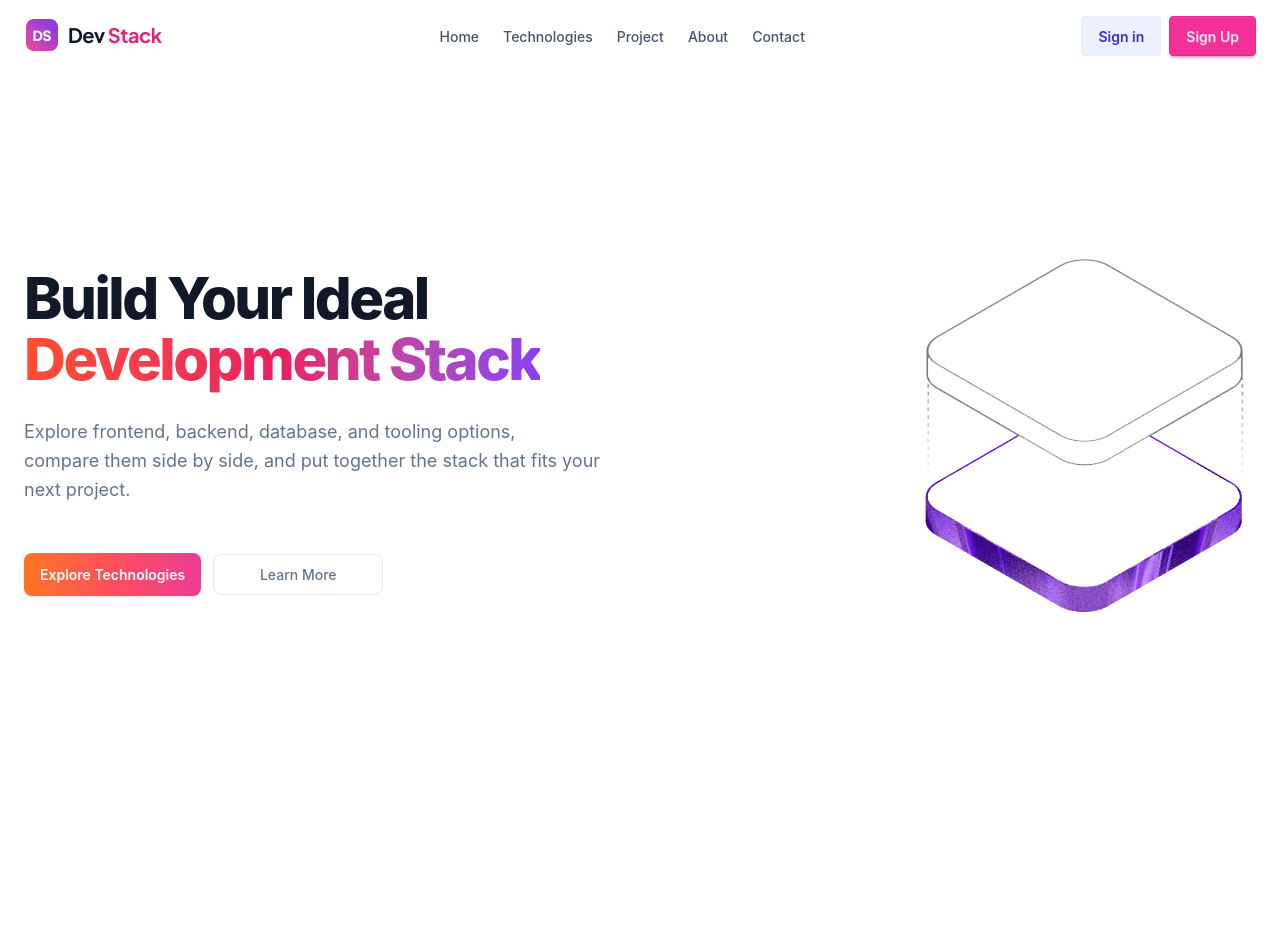
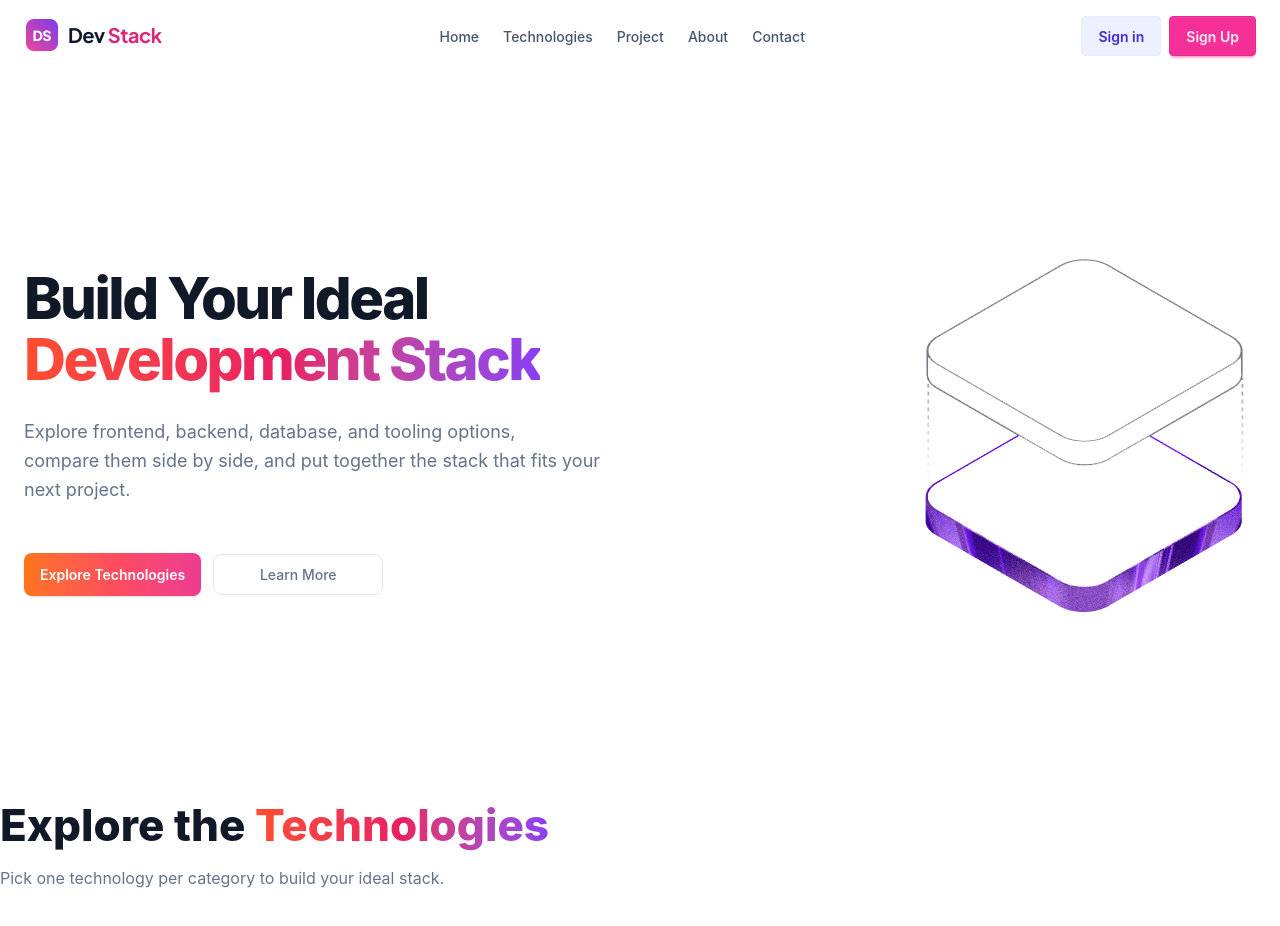
Before and after one commit to montuchandra143/dev-stackproject, a React (Vite) app: page / in a window 1280 px wide. Shown: the top 926 px of the page. Before the commit the page ends 800 px from the top, so only its background shows below. Built offline with nearby package versions, Linux system fonts and the light colour scheme.

Commit message:
Tecnologies add

```diff
--- a/src/App.tsx
+++ b/src/App.tsx
@@ -1,5 +1,6 @@
 import Hero from "./components/Hero"
 import Nav from "./components/Nav"
+import Tecnologies from "./components/Tecnologies"
 
 
 function App() {
@@ -8,6 +9,7 @@ function App() {
     <>
         <Nav/>
         <Hero/>
+        <Tecnologies/>
     </>
   )
 }
--- /dev/null
+++ b/src/components/Tecnologies.tsx
@@ -0,0 +1,28 @@
+import React from 'react';
+
+const Tecnologies = () => {
+    return (
+        <div>
+             <div className="container mx-auto max-w-7xl">
+                <div className="mb-12">
+                    <h2 className="text-[36px] sm:text-[44px] font-extrabold text-[#111827]">
+                        Explore the{" "}
+                        <span className="bg-gradient-to-r from-[#ff4d2e] via-[#e91e63] to-[#8b3df5] bg-clip-text text-transparent">
+                            Technologies
+                        </span>
+                    </h2>
+                    <p className="mt-2 text-[16px] text-[#64748b]">
+                        Pick one technology per category to build your ideal stack.
+                    </p>
+                </div>
+
+
+            </div>
+
+
+
+        </div>
+    );
+};
+
+export default Tecnologies;
```
